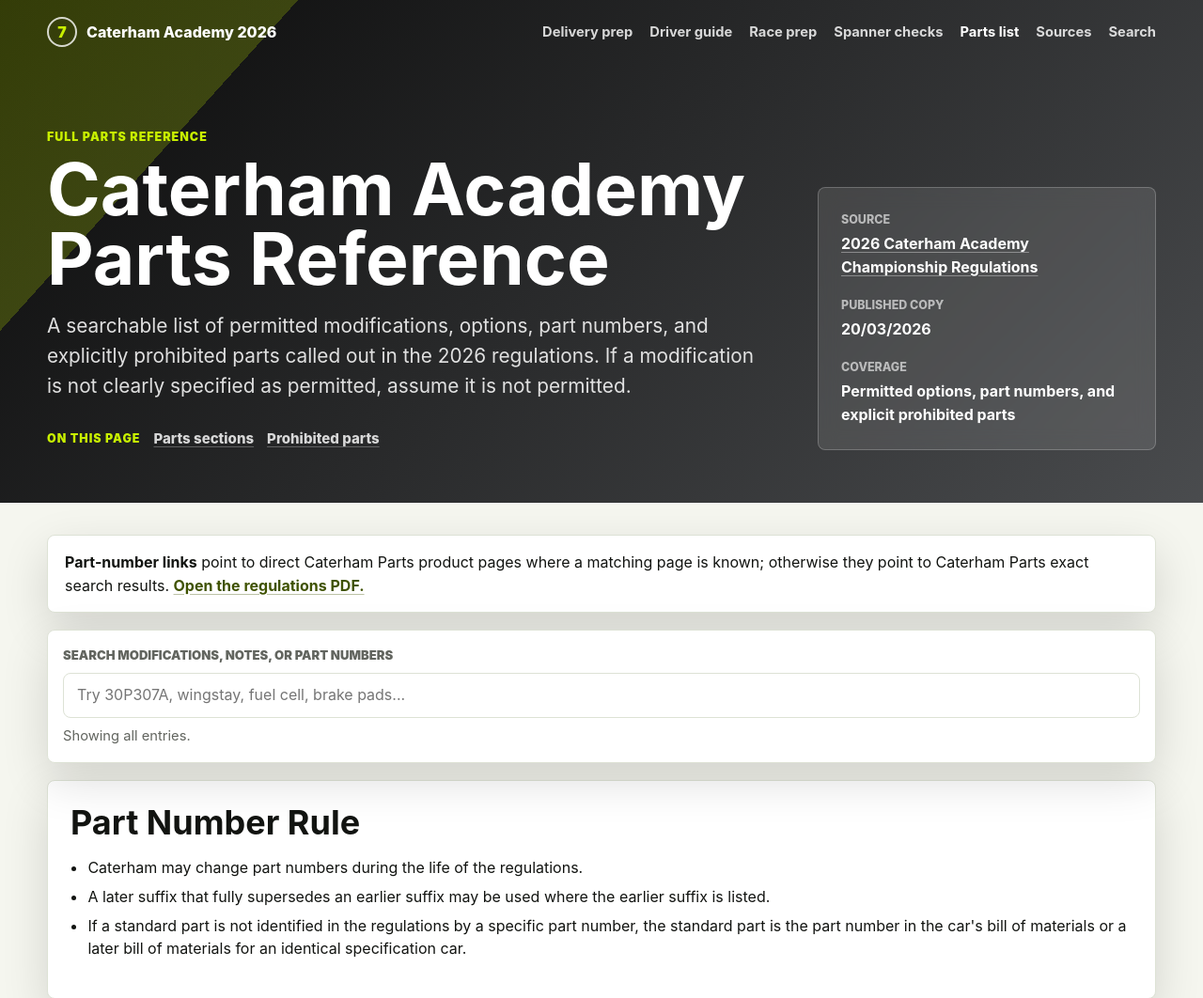
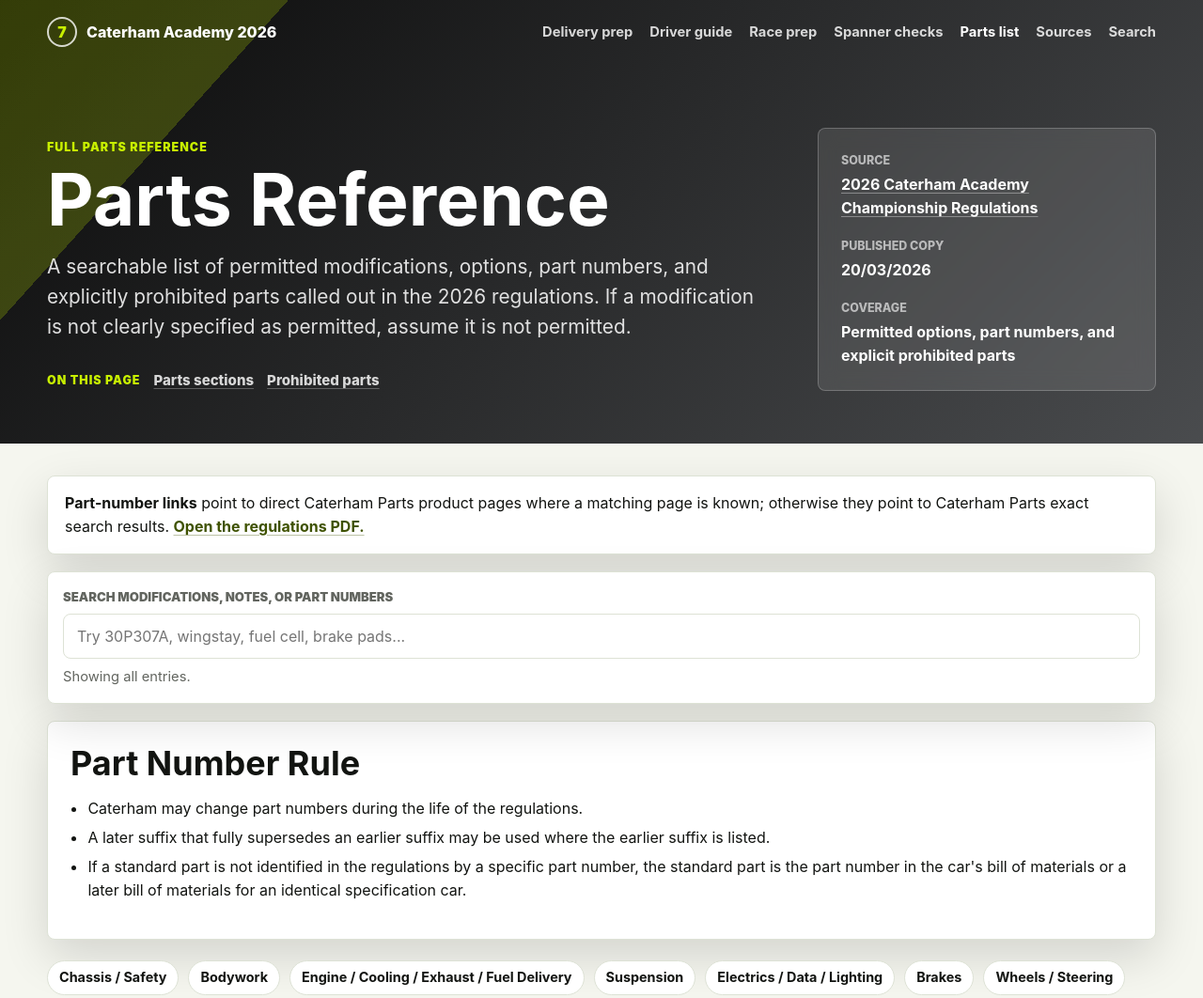
Before and after one commit to AllyMurray/caterham-academy-2026, a plain HTML site: page parts.html in a window 1280 px wide. Shown: the top 1062 px of the page at 94% size. Drawn offline with Linux system fonts and the light colour scheme.

Commit message:
Simplify parts reference heading

```diff
--- a/parts.html
+++ b/parts.html
@@ -3,7 +3,7 @@
   <head>
     <meta charset="utf-8" />
     <meta name="viewport" content="width=device-width, initial-scale=1" />
-    <title>Caterham Academy Parts Reference</title>
+    <title>Parts Reference</title>
     <meta
       name="description"
       content="Full permitted parts and modifications reference from the 2026 Caterham Academy Championship Regulations."
@@ -40,7 +40,7 @@
       <section id="top" class="hero">
         <div class="hero-copy">
           <p class="eyebrow">Full parts reference</p>
-          <h1>Caterham Academy Parts Reference</h1>
+          <h1>Parts Reference</h1>
           <p class="lead">
             A searchable list of permitted modifications, options, part numbers, and
             explicitly prohibited parts called out in the 2026 regulations. If a
```
